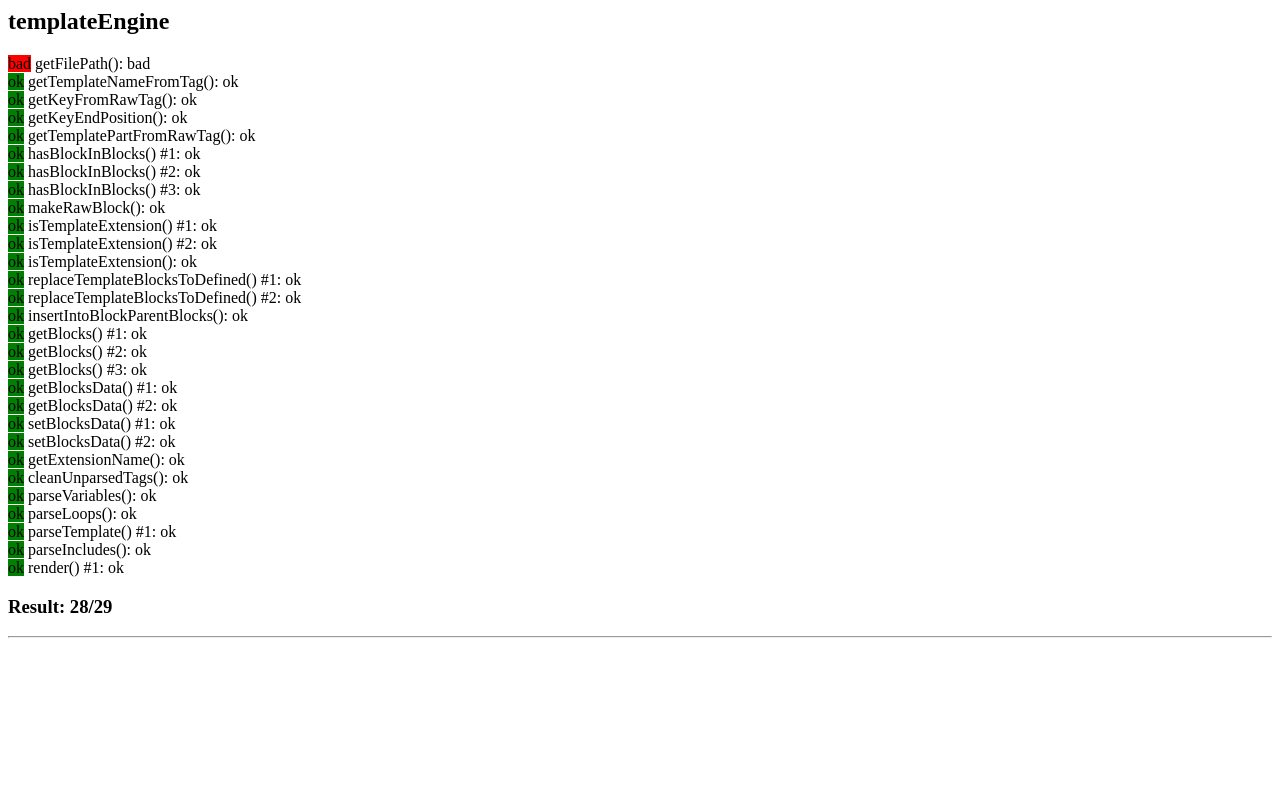
After one commit to aleksejs1/ppf, a PHP site: page /tests.php in a window 1280 px wide. The commit adds this page. Run offline with PHP 8.4, Linux system fonts and the light colour scheme.

Commit message:
add template engine tests

```diff
--- /dev/null
+++ b/app/Resources/views/test1.html
@@ -0,0 +1 @@
+aa{{include test2/}}
--- /dev/null
+++ b/app/Resources/views/test2.html
@@ -0,0 +1 @@
+bb
--- a/components/TemplateEngine/TemplateEngine.php
+++ b/components/TemplateEngine/TemplateEngine.php
@@ -101,6 +101,10 @@ function hasBlockInBlocks($key, $blocks)
 
 function makeRawBlock($blockName, $blockBody)
 {
+    if ($blockName === '') {
+        trigger_error('Can\'t to create block without name' ,E_USER_ERROR);
+    }
+
     return '{{block '.$blockName.'}}'.$blockBody.'{{/block}}';
 }
 
--- /dev/null
+++ b/components/TemplateEngine/Tests.php
@@ -0,0 +1,143 @@
+<?php
+
+namespace Components\TEngine;
+
+include('TemplateEngine.php');
+
+function runTests()
+{
+    $result = [];
+
+    $d['name'] = 'getFilePath()';
+    $d['result'] = assertEquals(
+        strpos(getFilePath('test1'),'components\TemplateEngine/../../app/Resources/views/test1.html') !== false,
+        true
+    );
+    $result[] = $d;
+
+    $d['name'] = 'getTemplateNameFromTag()';
+    $d['result'] = assertEquals(getTemplateNameFromTag('{{include testFile/}}'), 'testFile');
+    $result[] = $d;
+
+    $d['name'] = 'getKeyFromRawTag()';
+    $d['result'] = assertEquals(getKeyFromRawTag(' content}} Trololol '), 'content');
+    $result[] = $d;
+
+    $d['name'] = 'getKeyEndPosition()';
+    $d['result'] = assertEquals(getKeyEndPosition(' content}} Trololol '), 8);
+    $result[] = $d;
+
+    $d['name'] = 'getTemplatePartFromRawTag()';
+    $d['result'] = assertEquals(getTemplatePartFromRawTag('content}} Trololol '), ' Trololol ');
+    $result[] = $d;
+
+    $d['name'] = 'hasBlockInBlocks() #1';
+    $d['result'] = assertEquals(hasBlockInBlocks('content',[]), false);
+    $result[] = $d;
+
+    $d['name'] = 'hasBlockInBlocks() #2';
+    $d['result'] = assertEquals(hasBlockInBlocks('content',['content' => 'Trololol']), true);
+    $result[] = $d;
+
+    $d['name'] = 'hasBlockInBlocks() #3';
+    $d['result'] = assertEquals(hasBlockInBlocks('content',['title' => 'Trololol']), false);
+    $result[] = $d;
+
+    $d['name'] = 'makeRawBlock()';
+    $d['result'] = assertEquals(makeRawBlock('block','content'), '{{block block}}content{{/block}}');
+    $result[] = $d;
+
+    $d['name'] = 'isTemplateExtension() #1';
+    $d['result'] = assertEquals(isTemplateExtension('{{extends test}} {{block aa}}bb{{/block}}'), true);
+    $result[] = $d;
+
+    $d['name'] = 'isTemplateExtension() #2';
+    $d['result'] = assertEquals(isTemplateExtension('{{block aa}}bb{{/block}}'), false);
+    $result[] = $d;
+
+    $d['name'] = 'isTemplateExtension()';
+    $d['result'] = assertEquals(isTemplateExtension('{{block aa}}bb{{/block}}'), false);
+    $result[] = $d;
+
+    $d['name'] = 'replaceTemplateBlocksToDefined() #1';
+    $d['result'] = assertEquals(
+        replaceTemplateBlocksToDefined('{{block aa}}bb{{/block}}', ['aa' => 'cc']),
+        '{{block aa}}cc{{/block}}'
+    );
+    $result[] = $d;
+
+    $d['name'] = 'replaceTemplateBlocksToDefined() #2';
+    $d['result'] = assertEquals(
+        replaceTemplateBlocksToDefined('{{block aa}}bb{{/block}}', ['dd' => 'cc']),
+        '{{block aa}}bb{{/block}}'
+    );
+    $result[] = $d;
+
+    $d['name'] = 'insertIntoBlockParentBlocks()';
+    $d['result'] = assertEquals(
+        insertIntoBlockParentBlocks('{{block aa}}bb{{parent()}}{{/block}}','cc'),
+        '{{block aa}}bbcc{{/block}}'
+    );
+    $result[] = $d;
+
+    $d['name'] = 'getBlocks() #1';
+    $d['result'] = assertEquals(getBlocks('{{block aa}}bb{{/block}}',[]), ['aa'=>'bb']);
+    $result[] = $d;
+
+    $d['name'] = 'getBlocks() #2';
+    $d['result'] = assertEquals(getBlocks('{{block aa}}bb{{/block}}',['aa'=>'cc']), ['aa'=>'bb']);
+    $result[] = $d;
+
+    $d['name'] = 'getBlocks() #3';
+    $d['result'] = assertEquals(getBlocks('{{block aa}}bb{{/block}}',['dd'=>'ee']), ['dd'=>'ee','aa'=>'bb']);
+    $result[] = $d;
+
+    $d['name'] = 'getBlocksData() #1';
+    $d['result'] = assertEquals(getBlocksData(['aa'=>'bb']),[]);
+    $result[] = $d;
+
+    $d['name'] = 'getBlocksData() #2';
+    $d['result'] = assertEquals(getBlocksData(['aa'=>'bb','__blocks'=>['cc'=>'dd']]),['cc'=>'dd']);
+    $result[] = $d;
+
+    $d['name'] = 'setBlocksData() #1';
+    $d['result'] = assertEquals(setBlocksData(['aa'=>'bb'],['cc'=>'dd']),['aa'=>'bb','__blocks'=>['cc'=>'dd']]);
+    $result[] = $d;
+
+    $d['name'] = 'setBlocksData() #2';
+    $d['result'] = assertEquals(
+        setBlocksData(['aa'=>'bb','__blocks'=>['cc'=>'dd']],['ee'=>'ff']),
+        ['aa'=>'bb','__blocks'=>['ee'=>'ff']]
+    );
+    $result[] = $d;
+
+    $d['name'] = 'getExtensionName()';
+    $d['result'] = assertEquals(getExtensionName('{{extends test}} {{block aa}}bb{{/block}}'),'test');
+    $result[] = $d;
+
+    $d['name'] = 'cleanUnparsedTags()';
+    $d['result'] = assertEquals(cleanUnparsedTags('{{test}} {{block aa}}bb{{/block}}'),' bb');
+    $result[] = $d;
+
+    $d['name'] = 'parseVariables()';
+    $d['result'] = assertEquals(parseVariables('{{test}}bb{{ cc}}',['test'=>'aa','cc'=>'cc']),'aabbcc');
+    $result[] = $d;
+
+    $d['name'] = 'parseLoops()';
+    $d['result'] = assertEquals(parseLoops('{{for aa}}{{num}},{{/for}}',['aa'=>[['num'=>'1'],['num'=>'2']]]),'1,2,');
+    $result[] = $d;
+
+    $d['name'] = 'parseTemplate() #1';
+    $d['result'] = assertEquals(parseTemplate('abc',[]),'abc');
+    $result[] = $d;
+
+    $d['name'] = 'parseIncludes()';
+    $d['result'] = assertEquals(parseIncludes('cc{{include test1/}}'),'ccaabb');
+    $result[] = $d;
+
+    $d['name'] = 'render() #1';
+    $d['result'] = assertEquals(render('test1',[]),'aabb');
+    $result[] = $d;
+
+    return $result;
+}
--- /dev/null
+++ b/web/tests.php
@@ -0,0 +1,32 @@
+<?php
+
+use Components\TEngine;
+
+include(__DIR__.'/../components/TemplateEngine/Tests.php');
+
+$results = [];
+
+$results['templateEngine'] = TEngine\runTests();
+
+foreach ($results as $key => $result) {
+    echo '<h2>'.$key.'</h2>';
+    $ok = 0;
+    foreach ($result as $res) {
+        if ($res['result'] === 'ok') {
+            echo '<span style="background-color:green">ok</span> ';
+            $ok++;
+        } else {
+            echo '<span style="background-color:red">bad</span> ';
+        }
+        echo $res['name'] . ': ' . $res['result'] . '<br>';
+    }
+    echo '<h3>Result: ' . $ok . '/' . count($result) . '</h3><hr>';
+}
+
+function assertEquals($a,$b) {
+    if ($a === $b) {
+        return 'ok';
+    } else {
+        return 'bad';
+    }
+}
```
